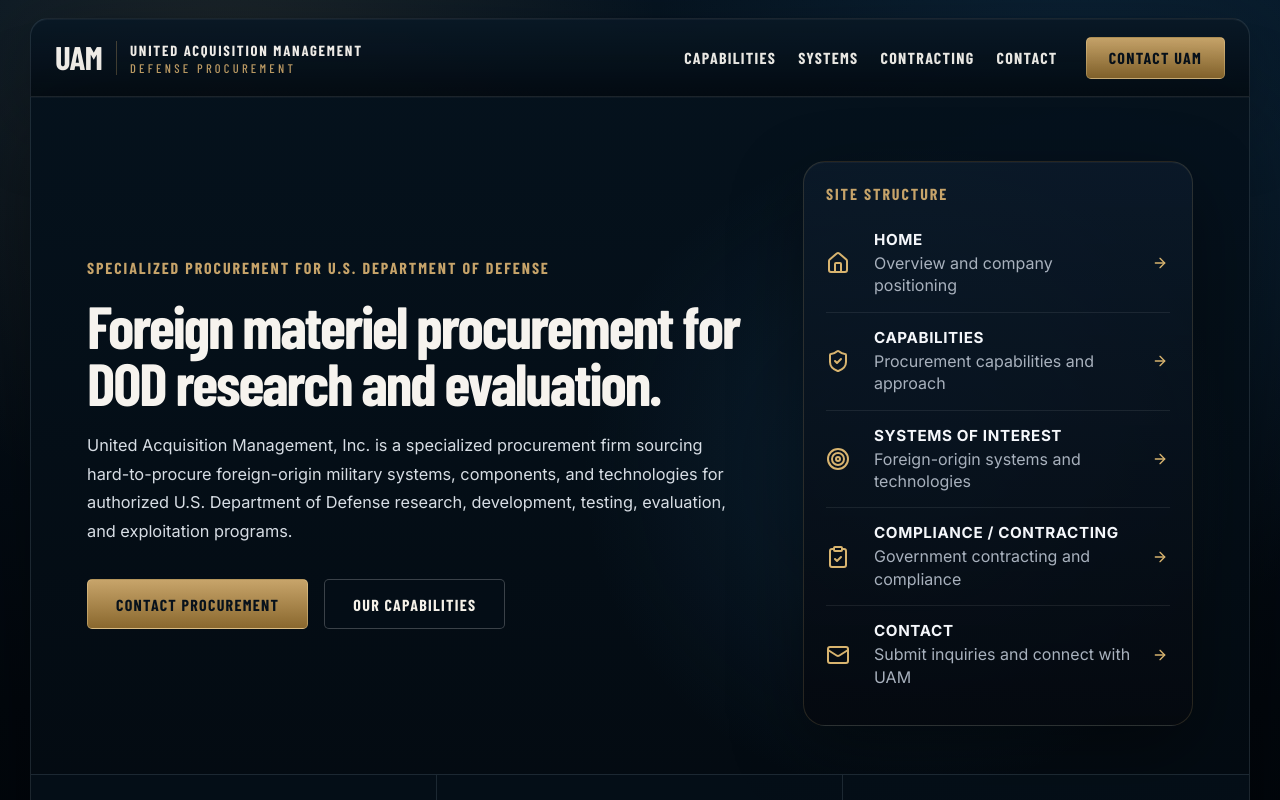
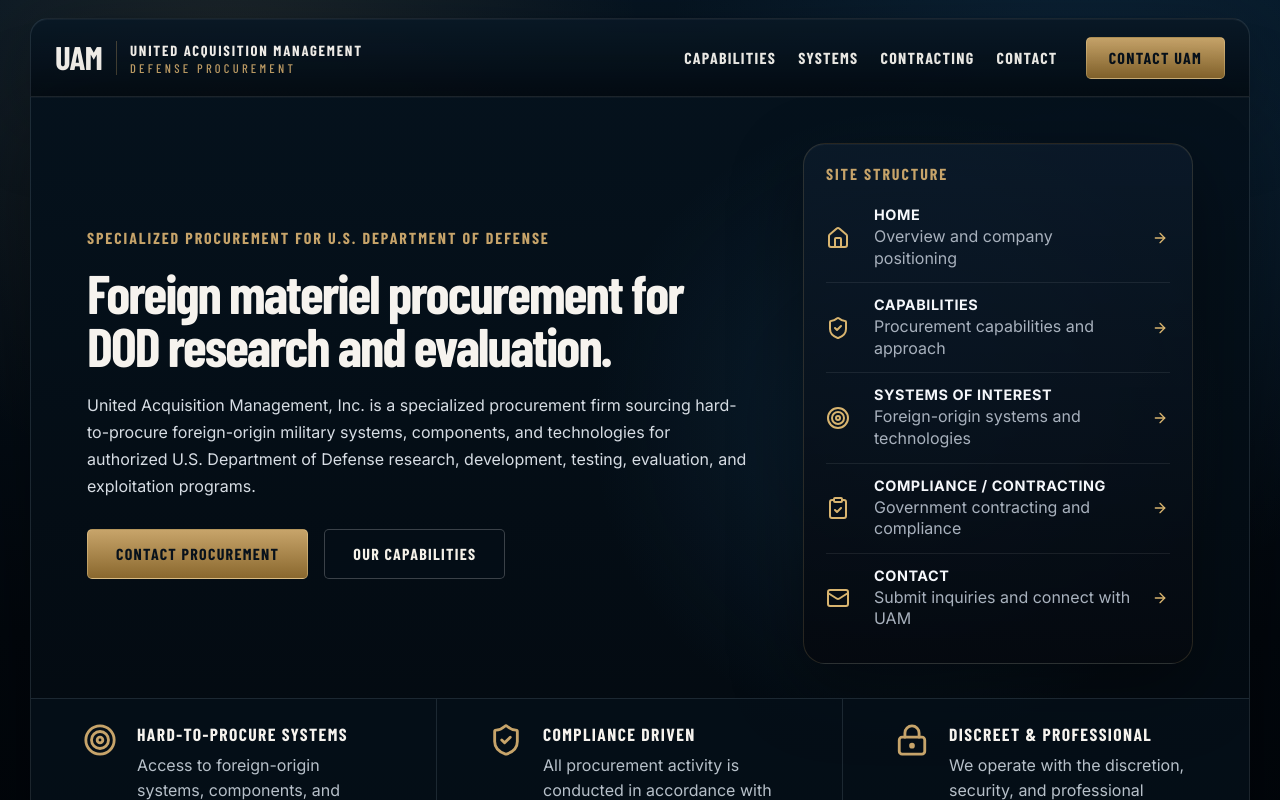
Before and after one commit to dannyzusa/uam-inc, a React (Vite) app: page / in a window 1280 px wide. Shown: the top 800 px of the page. Built offline with nearby package versions, Linux system fonts and the light colour scheme; a web font is replaced by a local one.

Commit message:
Add landing and contact refinements

```diff
--- a/src/index.css
+++ b/src/index.css
@@ -732,3 +732,209 @@
     grid-template-columns: 1fr;
   }
 }
+/* ---- Landing Fit + Contact Form Refinement v2 ---- */
+
+.home-frame.page-frame,
+.compact-landing {
+  min-height: auto !important;
+}
+
+.compact-landing {
+  display: flex;
+  flex-direction: column;
+}
+
+.home-main-grid {
+  display: grid;
+  grid-template-columns: minmax(0, 1.08fr) 390px;
+  gap: 52px;
+  align-items: center;
+  padding: 46px 56px 34px !important;
+  flex: 1;
+}
+
+.compact-landing .hero-copy-block h1 {
+  font-size: clamp(2.85rem, 4.25vw, 4.7rem) !important;
+  line-height: 0.96;
+  max-width: 760px;
+}
+
+.compact-landing .hero-copy-block p:not(.gold-kicker) {
+  max-width: 700px;
+  font-size: 1rem;
+  line-height: 1.7;
+}
+
+.compact-landing .hero-actions {
+  margin-top: 28px;
+}
+
+.compact-landing .home-capability-strip {
+  margin-top: 0 !important;
+}
+
+.compact-landing .strip-card {
+  padding-top: 24px !important;
+  padding-bottom: 24px !important;
+}
+
+.site-map-panel {
+  border: 1px solid rgba(199, 164, 106, 0.18);
+  background: linear-gradient(180deg, rgba(12, 27, 43, 0.78), rgba(5, 9, 15, 0.9));
+  border-radius: 22px;
+  padding: 20px 22px;
+  box-shadow:
+    0 24px 70px rgba(0, 0, 0, 0.38),
+    inset 0 1px 0 rgba(255, 255, 255, 0.04);
+}
+
+.site-map-panel .gold-kicker {
+  margin-bottom: 10px;
+}
+
+.site-map-item {
+  width: 100%;
+  display: grid;
+  grid-template-columns: 34px 1fr 18px;
+  gap: 14px;
+  align-items: center;
+  text-align: left;
+  padding: 13px 0;
+  border: 0;
+  border-bottom: 1px solid rgba(255,255,255,0.08);
+  background: transparent;
+  color: inherit;
+  cursor: pointer;
+}
+
+.site-map-item:last-child {
+  border-bottom: 0;
+}
+
+.site-map-item svg {
+  color: #d8b46f;
+}
+
+.site-map-item strong {
+  display: block;
+  color: #f5f7fb;
+  font-size: 0.9rem;
+  text-transform: uppercase;
+  letter-spacing: 0.04em;
+}
+
+.site-map-item em {
+  display: block;
+  margin-top: 3px;
+  color: #a8b1bd;
+  font-style: normal;
+  line-height: 1.35;
+}
+
+.site-map-item:hover strong {
+  color: #d8b46f;
+}
+
+.contact-layout {
+  display: grid;
+  grid-template-columns: 0.85fr 1.15fr;
+  gap: 24px;
+  align-items: start;
+}
+
+.inquiry-toggle {
+  width: 100%;
+  min-height: 58px;
+  border: 0;
+  cursor: pointer;
+  justify-content: center;
+}
+
+.inquiry-form {
+  border: 1px solid rgba(199, 164, 106, 0.16);
+  background: linear-gradient(180deg, rgba(12, 27, 43, 0.78), rgba(5, 9, 15, 0.86));
+  border-radius: 18px;
+  padding: 28px;
+}
+
+.form-header h2 {
+  margin: 0 0 10px;
+  font-size: 1.85rem;
+}
+
+.form-header p {
+  margin: 0 0 22px;
+  color: #a8b1bd;
+  line-height: 1.65;
+}
+
+.form-grid {
+  display: grid;
+  grid-template-columns: repeat(2, minmax(0, 1fr));
+  gap: 16px;
+}
+
+.inquiry-form label {
+  display: grid;
+  gap: 7px;
+}
+
+.inquiry-form label span {
+  color: #d8b46f;
+  font-size: 0.78rem;
+  font-weight: 800;
+  letter-spacing: 0.06em;
+  text-transform: uppercase;
+}
+
+.inquiry-form input,
+.inquiry-form textarea {
+  width: 100%;
+  border: 1px solid rgba(255,255,255,0.12);
+  background: rgba(3, 6, 10, 0.72);
+  color: #f5f7fb;
+  border-radius: 10px;
+  padding: 13px 14px;
+  font: inherit;
+  outline: none;
+}
+
+.inquiry-form input:focus,
+.inquiry-form textarea:focus {
+  border-color: rgba(199, 164, 106, 0.55);
+}
+
+.message-field {
+  margin-top: 16px;
+}
+
+.form-submit {
+  margin-top: 18px;
+  border: 0;
+  cursor: pointer;
+}
+
+@media (max-width: 1180px) {
+  .home-main-grid,
+  .contact-layout {
+    grid-template-columns: 1fr;
+  }
+
+  .site-map-panel {
+    max-width: 680px;
+  }
+}
+
+@media (max-width: 720px) {
+  .home-main-grid {
+    padding: 38px 24px 30px !important;
+  }
+
+  .compact-landing .hero-copy-block h1 {
+    font-size: clamp(2.25rem, 10.5vw, 3.8rem) !important;
+  }
+
+  .form-grid {
+    grid-template-columns: 1fr;
+  }
+}
```
